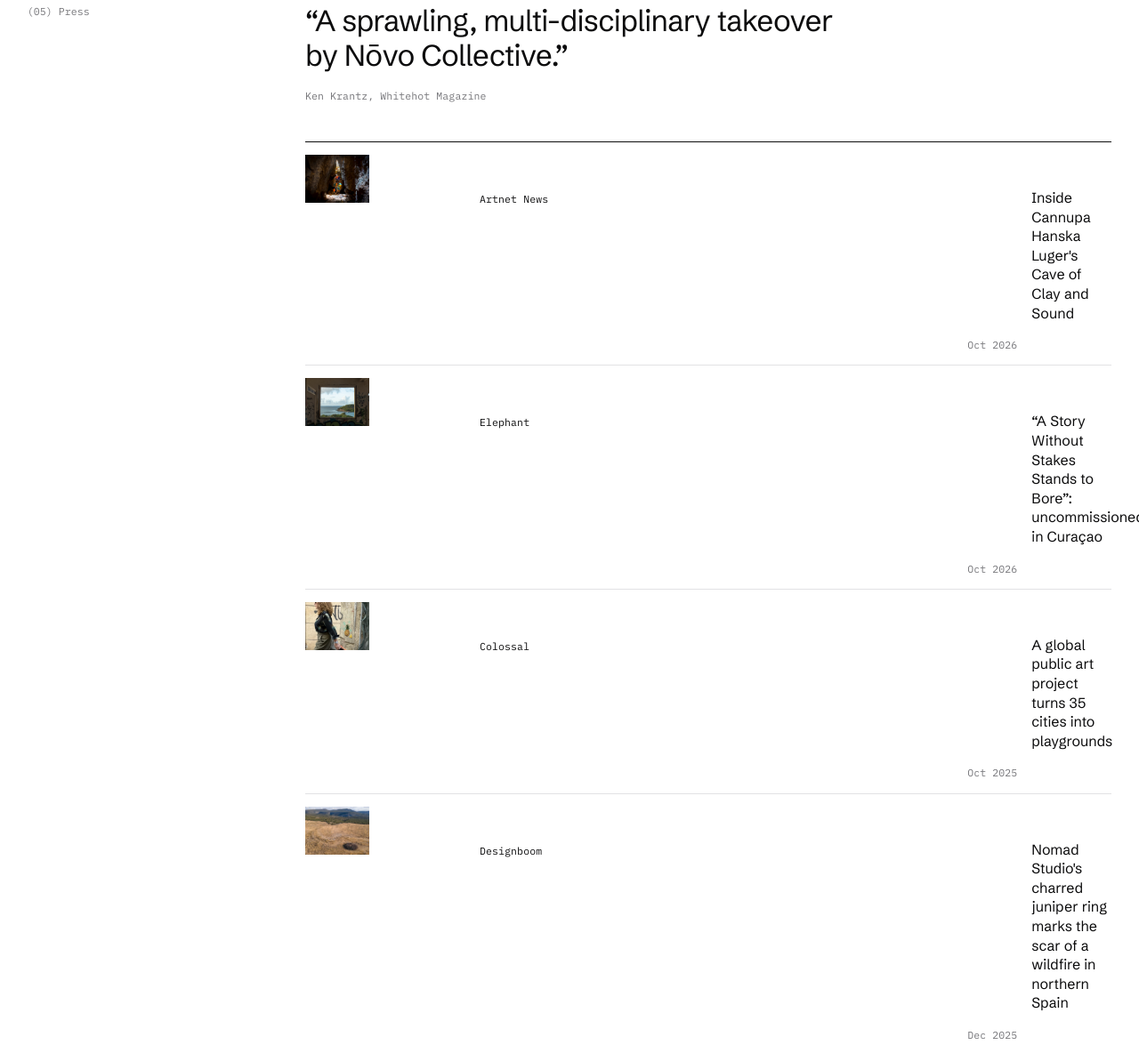
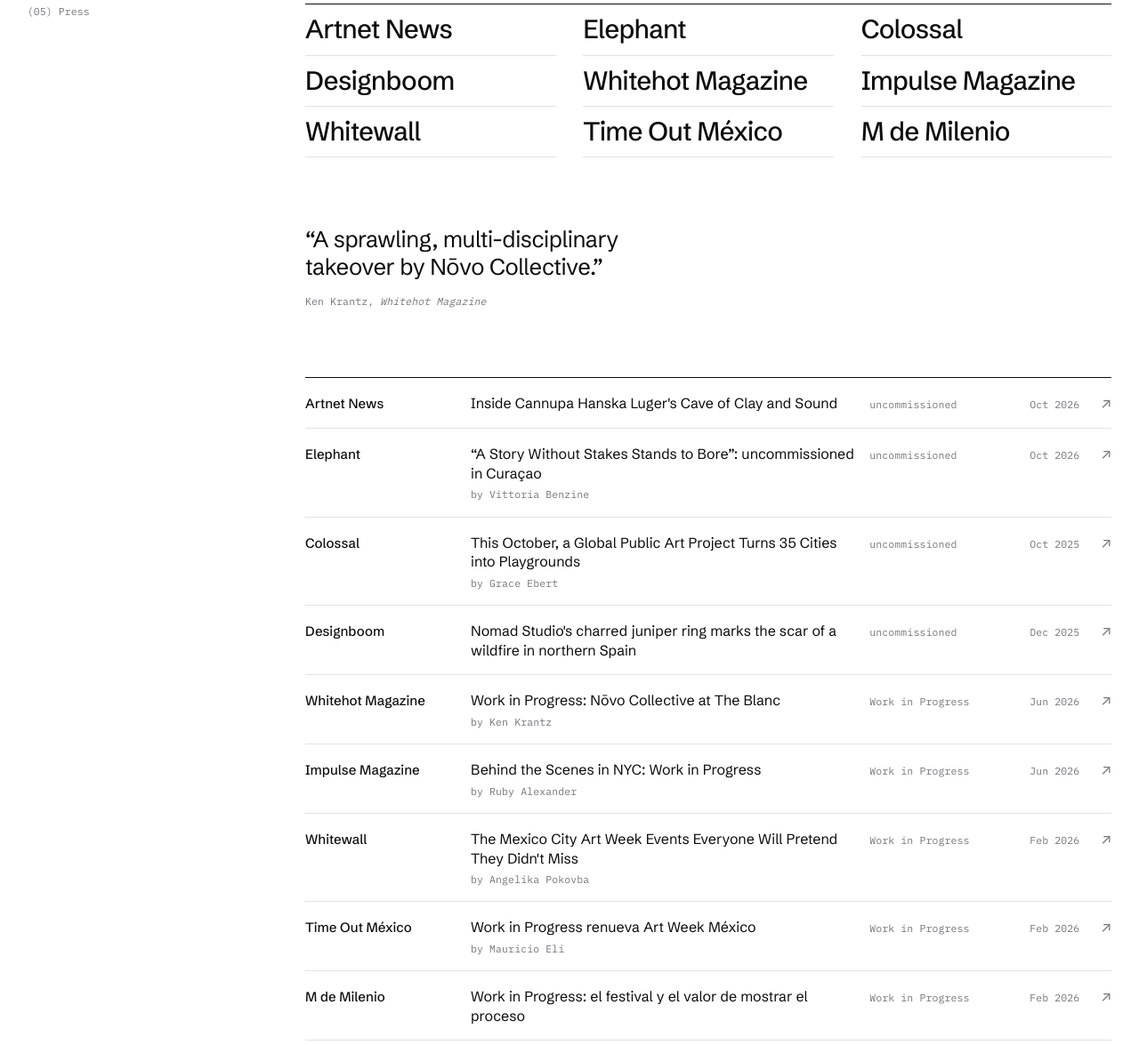
Before and after one commit to chuman-glitch/novocollective, a plain HTML site: page index.html in a window 1280 px wide. Shown: the part 6988-8163 px from the top of the page at 89% size. Drawn offline with Linux system fonts and the light colour scheme.

Commit message:
Press: outlet index, quotes, bylines and project tags; remove hover images
Co-Authored-By: Claude Opus 5.5 <noreply@anthropic.com>

```diff
--- a/index.html
+++ b/index.html
@@ -314,18 +314,21 @@
 
     <p class="no mono mute">(05) Press</p>
     <div class="press">
-      <blockquote class="quote">“A sprawling, multi-disciplinary takeover by Nōvo Collective.”<br><span class="mono mute">Ken Krantz, Whitehot Magazine</span></blockquote>
 <!-- press -->
+      <ul class="outlets" aria-label="Featured in"><li>Artnet News</li><li>Elephant</li><li>Colossal</li><li>Designboom</li><li>Whitehot Magazine</li><li>Impulse Magazine</li><li>Whitewall</li><li>Time Out México</li><li>M de Milenio</li></ul>
+      <div class="quotes">
+        <blockquote><p>“A sprawling, multi-disciplinary takeover by Nōvo Collective.”</p><cite class="mono mute">Ken Krantz, <i>Whitehot Magazine</i></cite></blockquote>
+      </div>
       <ul class="press-list">
-        <li><a href="https://news.artnet.com/art-world/cannupa-hanska-luger-curacao-uncommissioned-2818058" target="_blank" rel="noopener" data-thumb="img/press/artnet.jpg"><span class="o mono">Artnet News</span><span class="t">Inside Cannupa Hanska Luger&#x27;s Cave of Clay and Sound</span><span class="d mono mute">Oct 2026</span></a></li>
-        <li><a href="https://elephant.art/a-story-without-stakes-stands-to-bore-uncommissioned-in-curacao/" target="_blank" rel="noopener" data-thumb="img/press/elephant.jpg"><span class="o mono">Elephant</span><span class="t">“A Story Without Stakes Stands to Bore”: uncommissioned in Curaçao</span><span class="d mono mute">Oct 2026</span></a></li>
-        <li><a href="https://www.thisiscolossal.com/2025/10/novo-collective-uncommissioned/" target="_blank" rel="noopener" data-thumb="img/press/colossal.jpg"><span class="o mono">Colossal</span><span class="t">A global public art project turns 35 cities into playgrounds</span><span class="d mono mute">Oct 2025</span></a></li>
-        <li><a href="https://www.designboom.com/architecture/nomad-studio-charred-juniper-ring-scar-wildfire-northern-spain-12-29-2025/" target="_blank" rel="noopener" data-thumb="img/press/designboom.jpg"><span class="o mono">Designboom</span><span class="t">Nomad Studio&#x27;s charred juniper ring marks the scar of a wildfire in northern Spain</span><span class="d mono mute">Dec 2025</span></a></li>
-        <li><a href="https://www.timeoutmexico.mx/ciudad-de-mexico/arte/work-in-progress-renueva-art-week-mexico" target="_blank" rel="noopener" data-thumb="img/press/timeout.jpg"><span class="o mono">Time Out México</span><span class="t">Work in Progress renueva Art Week México</span><span class="d mono mute">Feb 2026</span></a></li>
-        <li><a href="https://mrevistademilenio.com/work-in-progress-festival-y-el-valor-de-mostrar-el-proceso/" target="_blank" rel="noopener" data-thumb="img/press/milenio.jpg"><span class="o mono">M de Milenio</span><span class="t">Work in Progress: el festival y el valor de mostrar el proceso</span><span class="d mono mute">Feb 2026</span></a></li>
-        <li><a href="https://whitewall.art/lifestyle/mexico-city-art-week-2026-events-highlight/" target="_blank" rel="noopener" data-thumb="img/press/whitewall.jpg"><span class="o mono">Whitewall</span><span class="t">The Mexico City Art Week events everyone will pretend they didn&#x27;t miss</span><span class="d mono mute">Feb 2026</span></a></li>
-        <li><a href="https://whitehotmagazine.com/articles/n-vo-collective-at-blanc/7892" target="_blank" rel="noopener" data-thumb="img/press/whitehot.jpg"><span class="o mono">Whitehot Magazine</span><span class="t">Work in Progress: Nōvo Collective at The Blanc</span><span class="d mono mute">Jun 2026</span></a></li>
-        <li><a href="https://www.impulsemagazine.com/articles/behind-the-scenes-in-nyc-work-in-progress" target="_blank" rel="noopener" data-thumb="img/press/impulse.jpg"><span class="o mono">Impulse Magazine</span><span class="t">Behind the Scenes in NYC: Work in Progress</span><span class="d mono mute">Jun 2026</span></a></li>
+        <li><a href="https://news.artnet.com/art-world/cannupa-hanska-luger-curacao-uncommissioned-2818058" target="_blank" rel="noopener"><span class="o">Artnet News</span><span class="t">Inside Cannupa Hanska Luger&#x27;s Cave of Clay and Sound</span><span class="p mono mute">uncommissioned</span><span class="d mono mute">Oct 2026</span><span class="ar" aria-hidden="true">↗</span></a></li>
+        <li><a href="https://elephant.art/a-story-without-stakes-stands-to-bore-uncommissioned-in-curacao/" target="_blank" rel="noopener"><span class="o">Elephant</span><span class="t">“A Story Without Stakes Stands to Bore”: uncommissioned in Curaçao<span class="by mono mute">by Vittoria Benzine</span></span><span class="p mono mute">uncommissioned</span><span class="d mono mute">Oct 2026</span><span class="ar" aria-hidden="true">↗</span></a></li>
+        <li><a href="https://www.thisiscolossal.com/2025/10/novo-collective-uncommissioned/" target="_blank" rel="noopener"><span class="o">Colossal</span><span class="t">This October, a Global Public Art Project Turns 35 Cities into Playgrounds<span class="by mono mute">by Grace Ebert</span></span><span class="p mono mute">uncommissioned</span><span class="d mono mute">Oct 2025</span><span class="ar" aria-hidden="true">↗</span></a></li>
+        <li><a href="https://www.designboom.com/architecture/nomad-studio-charred-juniper-ring-scar-wildfire-northern-spain-12-29-2025/" target="_blank" rel="noopener"><span class="o">Designboom</span><span class="t">Nomad Studio&#x27;s charred juniper ring marks the scar of a wildfire in northern Spain</span><span class="p mono mute">uncommissioned</span><span class="d mono mute">Dec 2025</span><span class="ar" aria-hidden="true">↗</span></a></li>
+        <li><a href="https://whitehotmagazine.com/articles/n-vo-collective-at-blanc/7892" target="_blank" rel="noopener"><span class="o">Whitehot Magazine</span><span class="t">Work in Progress: Nōvo Collective at The Blanc<span class="by mono mute">by Ken Krantz</span></span><span class="p mono mute">Work in Progress</span><span class="d mono mute">Jun 2026</span><span class="ar" aria-hidden="true">↗</span></a></li>
+        <li><a href="https://www.impulsemagazine.com/articles/behind-the-scenes-in-nyc-work-in-progress" target="_blank" rel="noopener"><span class="o">Impulse Magazine</span><span class="t">Behind the Scenes in NYC: Work in Progress<span class="by mono mute">by Ruby Alexander</span></span><span class="p mono mute">Work in Progress</span><span class="d mono mute">Jun 2026</span><span class="ar" aria-hidden="true">↗</span></a></li>
+        <li><a href="https://whitewall.art/lifestyle/mexico-city-art-week-2026-events-highlight/" target="_blank" rel="noopener"><span class="o">Whitewall</span><span class="t">The Mexico City Art Week Events Everyone Will Pretend They Didn&#x27;t Miss<span class="by mono mute">by Angelika Pokovba</span></span><span class="p mono mute">Work in Progress</span><span class="d mono mute">Feb 2026</span><span class="ar" aria-hidden="true">↗</span></a></li>
+        <li><a href="https://www.timeoutmexico.mx/ciudad-de-mexico/arte/work-in-progress-renueva-art-week-mexico" target="_blank" rel="noopener"><span class="o">Time Out México</span><span class="t">Work in Progress renueva Art Week México<span class="by mono mute">by Mauricio Elí</span></span><span class="p mono mute">Work in Progress</span><span class="d mono mute">Feb 2026</span><span class="ar" aria-hidden="true">↗</span></a></li>
+        <li><a href="https://mrevistademilenio.com/work-in-progress-festival-y-el-valor-de-mostrar-el-proceso/" target="_blank" rel="noopener"><span class="o">M de Milenio</span><span class="t">Work in Progress: el festival y el valor de mostrar el proceso</span><span class="p mono mute">Work in Progress</span><span class="d mono mute">Feb 2026</span><span class="ar" aria-hidden="true">↗</span></a></li>
       </ul>
       <p class="also mono mute">Also in Brooklyn Street Art, Órbita, Africa Art News, Proceso, Cool Hunter MX, Onda MX, Alternatif Art, Shoutout LA</p>
 <!-- /press -->
@@ -354,7 +357,6 @@
   </nav>
 </footer>
 
-<img class="press-float" alt="" aria-hidden="true">
 
 <script>
   // filmstrip arrows
@@ -384,21 +386,6 @@
       b.setAttribute('aria-pressed', String(!v.muted));
     });
   });
-
-  // press: thumbnail follows the cursor (mouse only); inline thumbs on touch
-  var fl = document.querySelector('.press-float');
-  var fine = window.matchMedia('(hover: hover) and (pointer: fine)').matches;
-  document.querySelectorAll('.press-list a[data-thumb]').forEach(function (a) {
-    if (!fine) {
-      var i = new Image(); i.src = a.dataset.thumb; i.alt = ''; i.className = 'pt'; i.loading = 'lazy';
-      a.prepend(i); return;
-    }
-    a.addEventListener('mouseenter', function () { fl.src = a.dataset.thumb; fl.classList.add('on'); });
-    a.addEventListener('mouseleave', function () { fl.classList.remove('on'); });
-    a.addEventListener('mousemove', function (e) {
-      fl.style.transform = 'translate(' + (e.clientX + 24) + 'px,' + (e.clientY - fl.offsetHeight / 2) + 'px)';
-    });
-  });
 </script>
 </body>
 </html>
--- a/style.css
+++ b/style.css
@@ -146,27 +146,32 @@ figcaption{margin-top:10px}
 .groups ul{list-style:none;font-size:14.5px;color:#3a3a3d}
 .groups li{padding:3px 0}
 .record .press{grid-column:4/13}
-.quote{font-size:clamp(22px,2.6vw,38px);line-height:1.15;letter-spacing:-.022em;max-width:30ch;margin-bottom:40px}
+.outlets{list-style:none;display:grid;grid-template-columns:repeat(3,1fr);column-gap:var(--gutter);border-top:1px solid var(--ink);margin-bottom:clamp(48px,6vw,80px)}
+.outlets li{font-size:clamp(20px,2.3vw,34px);line-height:1.1;letter-spacing:-.025em;font-weight:500;padding:12px 0;border-bottom:1px solid var(--rule)}
+.quotes{display:grid;grid-template-columns:repeat(auto-fit,minmax(260px,1fr));gap:var(--gutter);margin-bottom:clamp(48px,6vw,80px)}
+.quotes blockquote p{font-size:clamp(20px,2vw,28px);line-height:1.2;letter-spacing:-.02em;max-width:28ch}
+.quotes cite{display:block;font-style:normal;margin-top:14px}
 .press-list{list-style:none;border-top:1px solid var(--ink)}
-.press-list a{position:relative;display:grid;grid-template-columns:180px 1fr 90px;gap:16px;padding:14px 0;border-bottom:1px solid var(--rule);align-items:baseline;transition:padding .3s}
-.press-list a:hover{padding-left:10px}
+.press-list a{display:grid;grid-template-columns:170px 1fr 140px 80px 20px;gap:16px;padding:16px 0;border-bottom:1px solid var(--rule);align-items:baseline;transition:border-color .25s}
+.press-list a:hover{border-bottom-color:var(--ink)}
+.press-list .o{font-size:15px;font-weight:500}
 .press-list .t{font-size:16px;line-height:1.35}
+.press-list .by{display:block;margin-top:4px}
 .press-list .d{text-align:right}
+.press-list .ar{text-align:right;color:var(--mute);transition:color .25s,transform .25s}
+.press-list a:hover .ar{color:var(--ink);transform:translate(2px,-2px)}
 .also{margin-top:22px}
-.press-float{position:fixed;top:0;left:0;z-index:60;width:clamp(220px,22vw,340px);height:auto;pointer-events:none;opacity:0;transition:opacity .2s;box-shadow:0 12px 40px rgba(0,0,0,.18)}
-.press-float.on{opacity:1}
-.press-list:hover a{color:var(--mute)}
-.press-list:hover a:hover{color:var(--ink)}
-.press-list .pt{grid-row:span 2;width:72px;height:54px;object-fit:cover}
 @media (max-width:900px){
   .record .no,.record .partners,.record .press{grid-column:1/-1}
   .record{row-gap:24px}
   .record .no:not(:first-child){margin-top:56px}
   .record .partners{grid-template-columns:1fr;row-gap:40px}
-  .press-list a{grid-template-columns:1fr auto;gap:4px 12px}
+  .outlets{grid-template-columns:1fr 1fr}
+  .press-list a{grid-template-columns:1fr auto;gap:6px 12px}
   .press-list .t{grid-column:1/-1;grid-row:2}
-  .press-list a:has(.pt){grid-template-columns:72px 1fr auto}
-  .press-list a:has(.pt) .t{grid-column:2/-1}
+  .press-list .p{grid-column:1;grid-row:3}
+  .press-list .d{grid-column:2;grid-row:1}
+  .press-list .ar{display:none}
 }
 
 /* contact */
```
Also changed, not shown: img/press/artnet.jpg (deleted), img/press/colossal.jpg (deleted), img/press/designboom.jpg (deleted), img/press/elephant.jpg (deleted), img/press/impulse.jpg (deleted), img/press/milenio.jpg (deleted), img/press/timeout.jpg (deleted), img/press/whitehot.jpg (deleted), img/press/whitewall.jpg (deleted).
